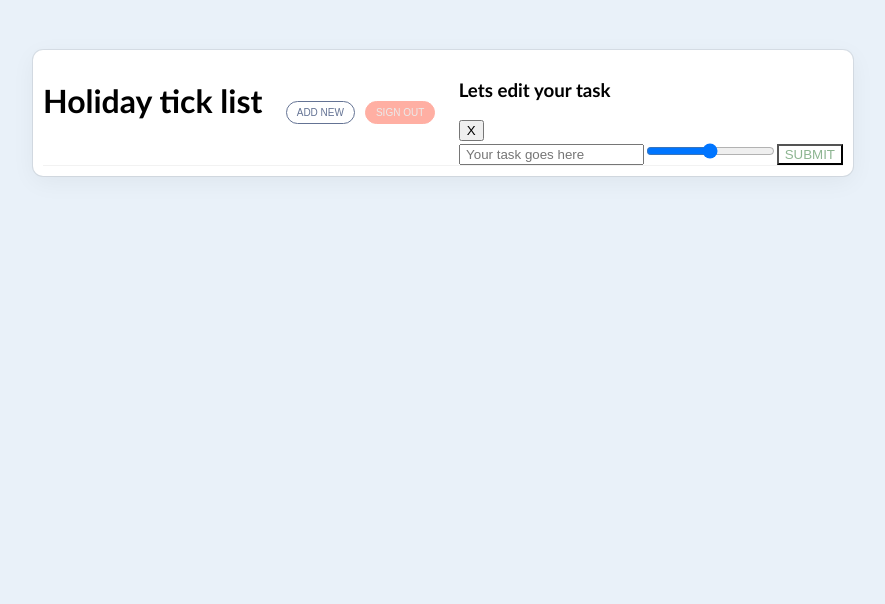
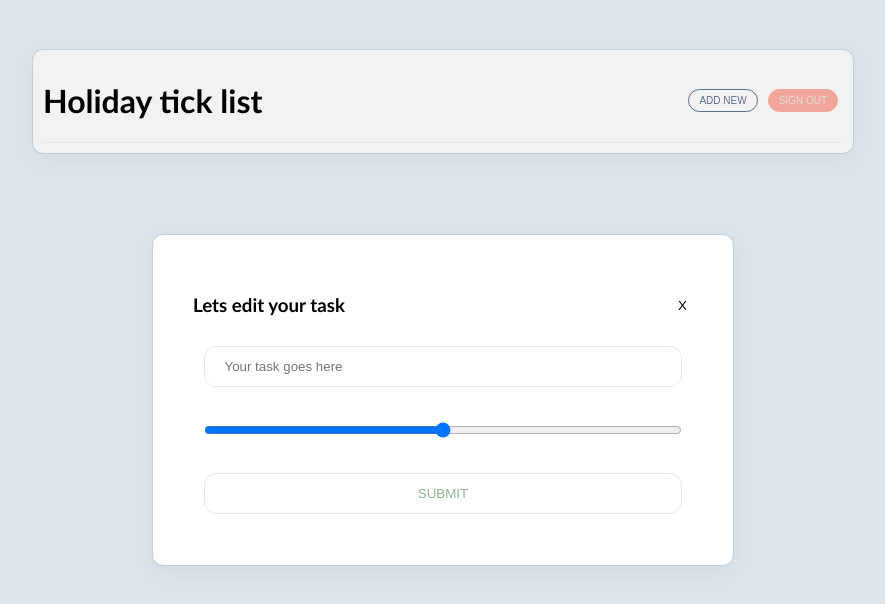
Before and after one commit to Trane7/I-do-you-do, a React (Create React App) app in the folder client/: page / in a window 1280 px wide. Shown: the top 604 px of the page, without its empty margins (197-1082 px from the left). Built offline with nearby package versions, Linux system fonts and the light colour scheme; the HTML template or start-up script is replaced by a standard one.

Commit message:
styled the modal and input

```diff
--- a/client/src/index.css
+++ b/client/src/index.css
@@ -95,6 +95,13 @@ body {
     color: rgb(255, 255, 255);
 }
 
+input {
+    margin: 11px;;
+    padding: 12px 16px;
+    border-radius: 12px;
+    border: 1.5px solid rgb(230, 232, 236);
+}
+
 
 /* List Header Comp */
 .list-header{
@@ -125,3 +132,47 @@ body {
     stroke-miterlimit: 10;
     stroke-width: 32px;
 }
+
+/* Modal */
+.overlay {
+    position: absolute;
+    left: 0;
+    top: 0;
+    width: 100vw;
+    height: 100vh;
+    background-color: rgba(0,0,0,0.05);
+    display: flex;
+    justify-content: center;
+    align-items: center;
+}
+
+.modal {
+    width: 500px;
+    background-color: rgb(255, 255, 255);
+    padding: 40px;
+    border-radius: 10px;
+    box-shadow: rgba(0,0,0,0.05) 0 6px 24px 0, rgba(0,0,0,0.08) 0 0 0 1px;
+}
+
+.modal .form-title-container {
+    display: flex;
+    justify-content: space-between;
+}
+
+.modal .form-title-container button {
+    border: none;
+    background-color: transparent;
+}
+
+.modal .form-title-container button:active {
+    color: rgb(255, 50, 50);
+}
+
+.modal form {
+    display: flex;
+    flex-direction: column;
+}
+
+.modal label {
+    font-size: 13px;
+}
```
